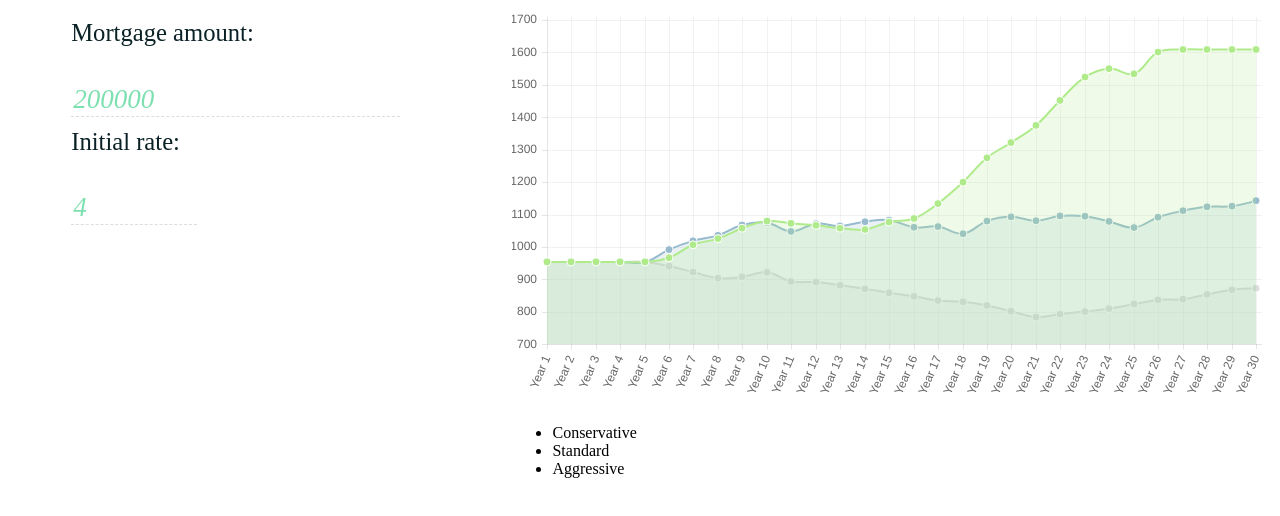
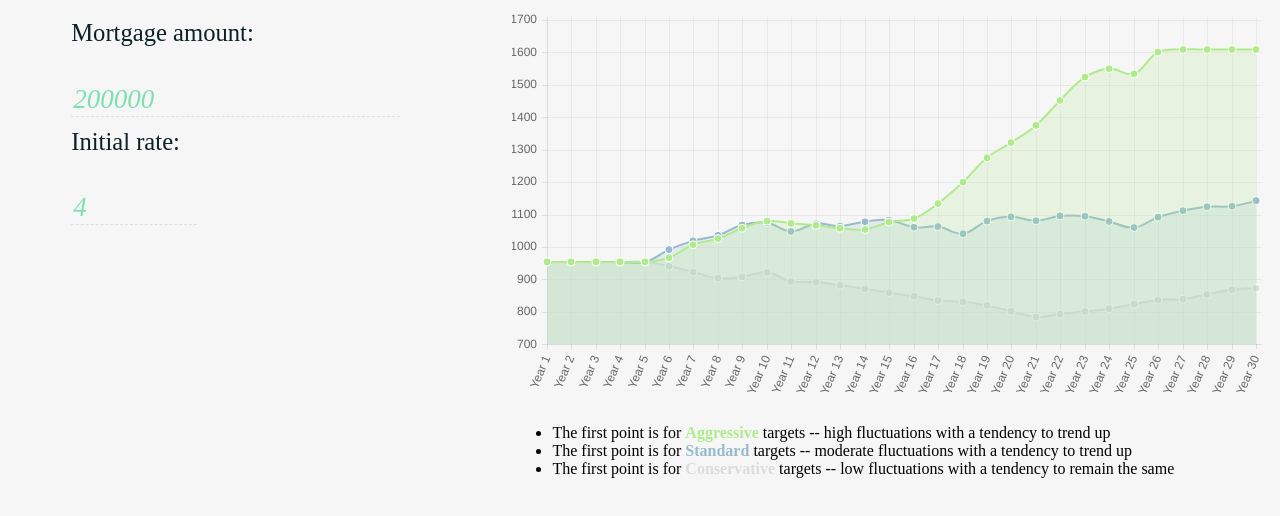
Before and after one commit to sbatson5/arm, a plain HTML site: page index.html in a window 1280 px wide. Drawn offline with nearby package versions, Linux system fonts and the light colour scheme.

Commit message:
Add legend and styling to legend

```diff
--- a/arm.js
+++ b/arm.js
@@ -41,8 +41,7 @@ var MortgageCalc = (function() {
       var options = {
           //Boolean - Whether to fill the dataset with a colour
           datasetFill : true,
-          animationSteps: 1,
-          legendTemplate : "<ul class=\"<%=name.toLowerCase()%>-legend\"><% for (var i=0; i<datasets.length; i++){%><li><span style=\"background-color:<%=datasets[i].strokeColor%>\"></span><%if(datasets[i].label){%><%=datasets[i].label%><%}%></li><%}%></ul>"
+          animationSteps: 1
       };
       var data = {
         labels:[],
@@ -154,9 +153,6 @@ var MortgageCalc = (function() {
 //set some default values and match those values to our user data
 function initialize(userData, mc) {
   mc.defineLineChart();
-  var legend = mc.lineChart.generateLegend();
-  console.log(legend);
-  $("#chartLegend").html(legend);
 }
 
 //set our values to string and add commas and a dollar sign
--- a/index.html
+++ b/index.html
@@ -18,6 +18,11 @@
 	<div id="results" >
 		<canvas id="lineChart" width="750" height="400"></canvas>
 		<div id="chartLegend">
+			<ul class="chart-legend">
+				<li>The first point is for <span class="aggressive">Aggressive</span> targets -- high fluctuations with a tendency to trend up</li>
+				<li>The first point is for <span class="standard">Standard</span> targets -- moderate fluctuations with a tendency to trend up</li>
+				<li>The first point is for <span class="conservative">Conservative</span> targets -- low fluctuations with a tendency to remain the same</li>
+			</ul>
 		</div>
 	</div>
 </div>
--- a/mortgage.css
+++ b/mortgage.css
@@ -1,3 +1,7 @@
+body {
+	background: #f6f6f6;
+}
+
 #sidebar {
 	width: 30%;
 	float: left;
@@ -44,7 +48,7 @@
   margin-top: 0px;
 }
 input {
-  background-color: rgb(255, 255, 255);
+  background-color: #f6f6f6;
   border-bottom-color: rgb(221, 221, 221);
   border-bottom-style: dashed;
   border-bottom-width: 1px;
@@ -58,3 +62,18 @@ input {
   font-size: 27px;
   font-style: italic;
 }
+*:focus{
+    outline: 0;
+}
+.aggressive {
+	color: rgba(175,235,139,1);
+	font-weight: bold;
+}
+.standard {
+	color: rgba(151,187,205,1);
+	font-weight: bold;
+}
+.conservative {
+	color: rgba(220,220,220,1);
+	font-weight: bold;
+}
```
